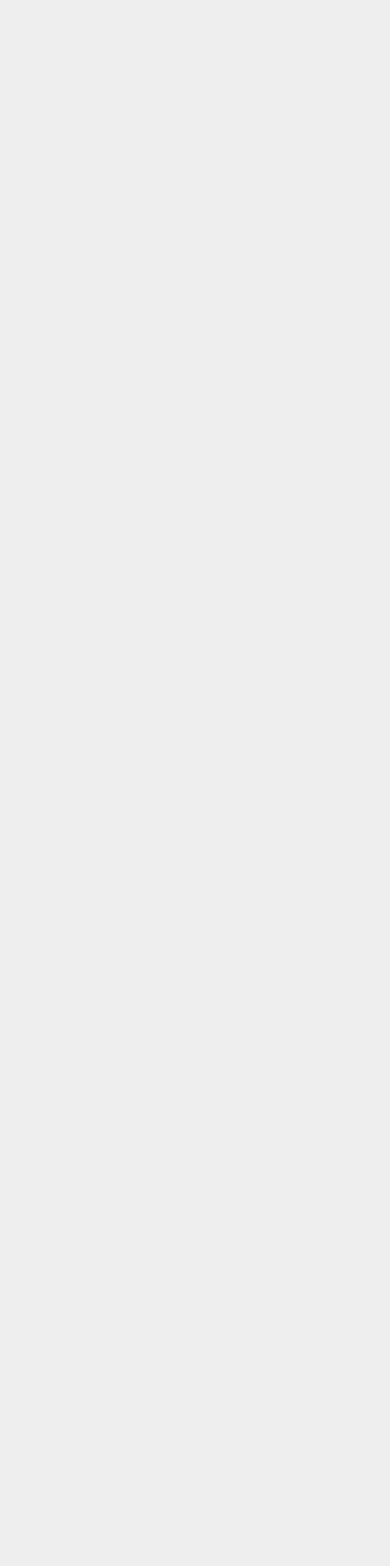
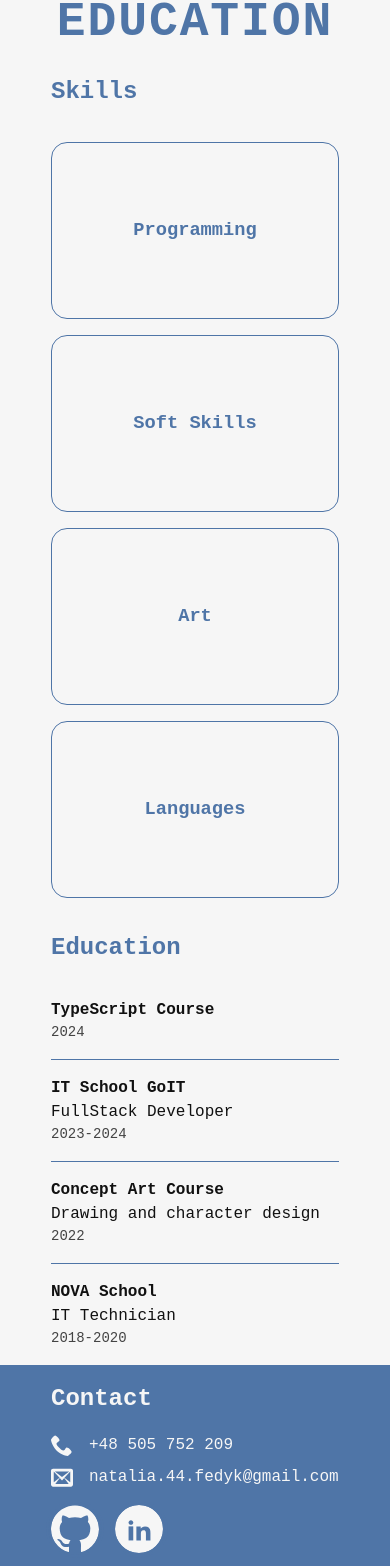
Before and after one commit to Perslay/portfolio, a React (Vite) app: page /portfolio/experience in a window 390 px wide. Before the commit this address had no page. Shown: the part 250-1816 px from the top of the page. Before the commit the page ends 844 px from the top, so only its background shows below. Built offline with nearby package versions, Linux system fonts and the light colour scheme.

Commit message:
Experience mobile
Education and skills page with styles for small screens.

```diff
--- a/src/components/App.tsx
+++ b/src/components/App.tsx
@@ -5,6 +5,7 @@ import { Layout } from "./Layout/Layout";
 import { Loader } from "./Loader/Loader";
 
 const Home = lazy(() => import("../pages/Home/Home"));
+const Experience = lazy(() => import("../pages/Experience/Experience"));
 
 export const App = () => {
   return (
@@ -13,6 +14,7 @@ export const App = () => {
         <Routes>
           <Route path="/" element={<Layout />}>
             <Route index element={<Home />}></Route>
+            <Route path="/experience" element={<Experience />}></Route>
           </Route>
           <Route path="*" element={<NotFound />}></Route>
         </Routes>
--- a/src/components/Footer/Footer.tsx
+++ b/src/components/Footer/Footer.tsx
@@ -35,14 +35,26 @@ export const Footer = () => {
           </div>
           <div className={css.imageLinks}>
             <div>
-              <a className={css.imageLink} href="https://github.com/Perslay">
+              <a
+                className={css.imageLink}
+                href="https://github.com/Perslay"
+                target="_blank"
+                rel="noopener noreferrer"
+                aria-labelledby="github-profile"
+              >
                 <svg className={css.githubIcon} width="48" height="48">
                   <use href="/portfolio/images/icons.svg#icon-github" />
                 </svg>
               </a>
             </div>
             <div>
-              <a className={`${css.imageLink} ${css.linkedinLink}`} href="">
+              <a
+                className={`${css.imageLink} ${css.linkedinLink}`}
+                href="https://www.linkedin.com/in/natalia-fedyk-057961300/"
+                target="_blank"
+                rel="noopener noreferrer"
+                aria-labelledby="linkedin-profile"
+              >
                 <svg className={css.linkedinIcon} width="25" height="25">
                   <use href="/portfolio/images/icons.svg#icon-linkedin2" />
                 </svg>
--- a/src/components/Header/Header.tsx
+++ b/src/components/Header/Header.tsx
@@ -14,6 +14,7 @@ export const Header = ({
           className={css.menuButton}
           aria-expanded={isNavOpen}
           aria-controls="nav-div"
+          aria-labelledby="navigation-menu"
           onClick={toggleNav}
           id="open-dialog"
         >
--- a/src/components/Navigation/Navigation.module.css
+++ b/src/components/Navigation/Navigation.module.css
@@ -1,10 +1,10 @@
 .navigation {
   background-color: var(--color-white);
   height: 100%;
-  padding: 1rem;
   position: fixed;
   transition: transform 300ms ease;
   width: 100%;
+  z-index: 1;
 }
 
 .navOpen {
@@ -15,6 +15,12 @@
   transform: translateX(-100%);
 }
 
+.dialogContent {
+  margin: 0 auto;
+  padding: 1rem;
+  width: 320px;
+}
+
 .closeButton {
   background: none;
   border: none;
--- a/src/components/Navigation/Navigation.tsx
+++ b/src/components/Navigation/Navigation.tsx
@@ -1,4 +1,5 @@
 import css from "./Navigation.module.css";
+import { Link } from "react-router-dom";
 
 export const Navigation = ({
   isNavOpen,
@@ -42,10 +43,6 @@ export const Navigation = ({
   const closeButton = document.getElementById("close-dialog");
   const openButton = document.getElementById("open-dialog");
 
-  // console.log(dialog);
-  // console.log(closeButton);
-  // console.log(openButton);
-
   if (openButton) {
     openButton.addEventListener("click", () => {
       if (dialog && closeButton) {
@@ -74,11 +71,13 @@ export const Navigation = ({
       className={`${css.navigation} ${isNavOpen ? css.navOpen : css.navClosed}`}
       id="nav-div"
     >
+      <div className={css.dialogContent}>
         <button
           id="close-dialog"
           className={css.closeButton}
           aria-expanded={isNavOpen}
           aria-controls="nav-div"
+          aria-labelledby="close"
           onClick={toggleNav}
         >
           <svg width="25" height="25">
@@ -87,6 +86,15 @@ export const Navigation = ({
         </button>
         <h2 id="navDialogTitle">Navigation</h2>
         <p id="navDialogDesc">Here is your navigation.</p>
+        <ul>
+          <li>
+            <Link to="/">Home page</Link>
+          </li>
+          <li>
+            <Link to="/experience">Experience</Link>
+          </li>
+        </ul>
+      </div>
     </div>
   );
 };
--- a/src/index.css
+++ b/src/index.css
@@ -6,7 +6,8 @@
 
 :root {
   --color-black: #111;
-  --color-white: #eee;
+  --color-gray: #444;
+  --color-white: #f6f6f6;
   --color-blue: #4f75a7;
   --color-darkblue: #2f5587;
 }
--- /dev/null
+++ b/src/pages/Experience/Experience.module.css
@@ -0,0 +1,133 @@
+.mainExperience {
+  margin: 0 auto;
+  padding: 1rem;
+  width: 320px;
+}
+
+.firstHeading {
+  color: var(--color-blue);
+  font-size: 3em;
+  letter-spacing: 0.04em;
+  margin-bottom: 1rem;
+  text-align: center;
+  text-transform: uppercase;
+}
+
+.secondHeading {
+  color: var(--color-blue);
+  margin-bottom: 2rem;
+}
+
+.skillsList {
+  display: flex;
+  flex-direction: column;
+  gap: 1rem;
+  margin-bottom: 2rem;
+}
+
+.skillsBox {
+  align-items: center;
+  border: 1px solid var(--color-blue);
+  border-radius: 1rem;
+  display: flex;
+  height: 177px;
+  justify-content: center;
+  outline: none;
+  padding: 1rem;
+  position: relative;
+  transition: box-shadow 300ms ease, transform 300ms ease;
+}
+
+.skillsBox:hover,
+.skillsBox:focus {
+  box-shadow: 0.5rem 1rem 0 var(--color-blue);
+  transform: translate(-0.25rem, -0.5rem);
+}
+
+.skillsBox:hover .thirdHeading,
+.skillsBox:focus .thirdHeading {
+  display: none;
+}
+
+.skillsBox:hover .boxList,
+.skillsBox:focus .boxList {
+  align-items: center;
+  display: block;
+  gap: 3rem;
+}
+
+.skillsBox:hover .flexBox,
+.skillsBox:focus .flexBox {
+  display: flex;
+}
+
+.thirdHeading {
+  color: var(--color-blue);
+}
+
+.boxList {
+  display: none;
+  font-size: 14px;
+}
+
+.visuallyHidden {
+  position: absolute;
+  clip: rect(0 0 0 0);
+  width: 1px;
+  height: 1px;
+  margin: -1px;
+  overflow: hidden;
+  white-space: nowrap;
+  border: 0;
+}
+
+.educationList {
+  display: flex;
+  flex-direction: column;
+  gap: 1rem;
+}
+
+.educationItem {
+  border-bottom: 1px solid var(--color-blue);
+  padding-bottom: 1rem;
+}
+
+.educationItem:last-child {
+  border: none;
+  padding: 0;
+}
+
+.schoolName {
+  display: inline-block;
+  font-weight: bold;
+  position: relative;
+}
+
+.certificateLink {
+  transition: color 300ms ease;
+}
+
+.underline {
+  background-color: var(--color-blue);
+  bottom: 2px;
+  height: 3px;
+  position: absolute;
+  transition: width 300ms ease;
+  width: 0;
+}
+
+.certificateLink:hover,
+.certificateLink:focus {
+  color: var(--color-blue);
+  outline: none;
+}
+
+.certificateLink:hover + .underline,
+.certificateLink:focus + .underline {
+  width: 100%;
+}
+
+.schoolDate {
+  color: var(--color-gray);
+  font-size: 14px;
+}
--- /dev/null
+++ b/src/pages/Experience/Experience.tsx
@@ -0,0 +1,136 @@
+import css from "./Experience.module.css";
+// import goitCertificate from "./portfolio/certificate.pdf";
+
+const Experience = () => {
+  return (
+    <div className={css.mainExperience}>
+      <h1 className={css.firstHeading}>Skills and Education</h1>
+      <h2 className={css.secondHeading}>Skills</h2>
+      <ul className={css.skillsList}>
+        <li
+          className={css.skillsBox}
+          tabIndex={0}
+          aria-label="Programming skills. Press Tab to see details."
+        >
+          <h3 className={css.thirdHeading}>Programming</h3>
+          <ul
+            className={`${css.boxList} ${css.flexBox} visuallyHidden`}
+            aria-hidden="true"
+          >
+            <li className={css.boxColumn}>
+              <ul>
+                <li>HTML5</li>
+                <li>CSS3</li>
+                <li>JavaScript</li>
+                <li>TypeScript</li>
+                <li>React</li>
+              </ul>
+            </li>
+            <li className={css.boxColumn}>
+              <ul>
+                <li>Redux</li>
+                <li>NodeJS</li>
+                <li>MongoDB</li>
+                <li>REST API</li>
+              </ul>
+            </li>
+          </ul>
+        </li>
+        <li
+          className={css.skillsBox}
+          tabIndex={0}
+          aria-label="Soft skills. Press Tab to see details."
+        >
+          <h3 className={css.thirdHeading}>Soft Skills</h3>
+          <ul className={`${css.boxList} visuallyHidden`}>
+            <li>Teamwork</li>
+            <li>Attention to details</li>
+            <li>Problem solving</li>
+            <li>Creativity</li>
+            <li>Accountability</li>
+            <li>Patience</li>
+          </ul>
+        </li>
+        <li
+          className={css.skillsBox}
+          tabIndex={0}
+          aria-label="Artistic skills. Press Tab to see details."
+        >
+          <h3 className={css.thirdHeading}>Art</h3>
+          <ul className={`${css.boxList} visuallyHidden`}>
+            <li>Digital drawing</li>
+            <li>Sketching</li>
+            <li>Character design</li>
+            <li>Color theory</li>
+          </ul>
+        </li>
+        <li
+          className={css.skillsBox}
+          tabIndex={0}
+          aria-label="Spoken languages. Press Tab to see details."
+        >
+          <h3 className={css.thirdHeading}>Languages</h3>
+          <ul className={`${css.boxList} visuallyHidden`}>
+            <li>Polish - Native</li>
+            <li>English - C1</li>
+            <li>German - A2</li>
+          </ul>
+        </li>
+      </ul>
+      <div className={css.education}>
+        <h2 className={css.secondHeading}>Education</h2>
+        <ul className={css.educationList}>
+          <li className={css.educationItem}>
+            <ul>
+              <li className={css.schoolName}>TypeScript Course</li>
+              <li className={css.schoolDate}>2024</li>
+            </ul>
+          </li>
+          <li className={css.educationItem}>
+            <ul>
+              <li className={css.schoolName}>
+                <a
+                  className={css.certificateLink}
+                  href="./certificate.pdf"
+                  target="_blank"
+                  rel="noopener noreferrer"
+                >
+                  IT School GoIT
+                </a>
+                <div className={css.underline}></div>
+              </li>
+              <li>FullStack Developer</li>
+              <li className={css.schoolDate}>2023-2024</li>
+            </ul>
+          </li>
+          <li className={css.educationItem}>
+            <ul>
+              <li className={css.schoolName}>
+                <a
+                  className={css.certificateLink}
+                  href="https://api.strefakursow.pl/api/v2/public/certificate/pdf/3oqtaqn7f7y8k0kc0c8oso8k4cg8ws/ENG"
+                  target="_blank"
+                  rel="noopener noreferrer"
+                >
+                  Concept Art Course
+                </a>
+                <div className={css.underline}></div>
+              </li>
+              <li>Drawing and character design</li>
+              <li className={css.schoolDate}>2022</li>
+            </ul>
+          </li>
+          <li className={css.educationItem}>
+            <ul>
+              <li className={css.schoolName}>NOVA School</li>
+              <li>IT Technician</li>
+              <li className={css.schoolDate}>2018-2020</li>
+            </ul>
+          </li>
+        </ul>
+      </div>
+    </div>
+  );
+};
+
+export default Experience;
--- a/src/pages/Home/Home.tsx
+++ b/src/pages/Home/Home.tsx
@@ -2,7 +2,6 @@ import css from "./Home.module.css";
 
 const Home = () => {
   return (
-    <div>
     <div className={css.mainHome}>
       <h1 className={css.firstHeading}>Natalia Fedyk</h1>
       <img
@@ -13,10 +12,9 @@ const Home = () => {
       />
       {/* <h2 className={css.secondHeading}>Web Developer</h2> */}
       <p className={css.bio}>
-          My name is Natalia Fedyk and I create websites. Becoming a web
-          developer is my dream.
+        My name is Natalia Fedyk and I create websites. Becoming a web developer
+        is my dream.
       </p>
-      </div>
     </div>
   );
 };
```
Lines whose indentation alone changed are shown as unchanged.
